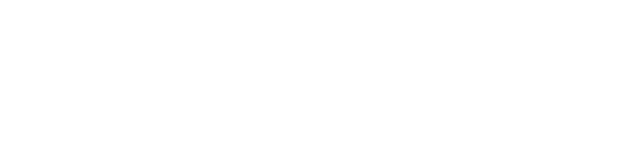
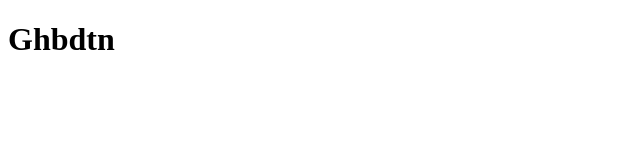
Before and after one commit to G37ua/feMate, a plain HTML site: page index.html in a window 1280 px wide. Shown: the whole page, without its empty margins (0-640 px from the left). Drawn offline with Linux system fonts and the light colour scheme.

Commit message:
add branch dev

```diff
--- a/index.html
+++ b/index.html
@@ -7,6 +7,6 @@
   <title>Document</title>
 </head>
 <body>
-
+  <h1>Ghbdtn</h1>
 </body>
 </html>
```
